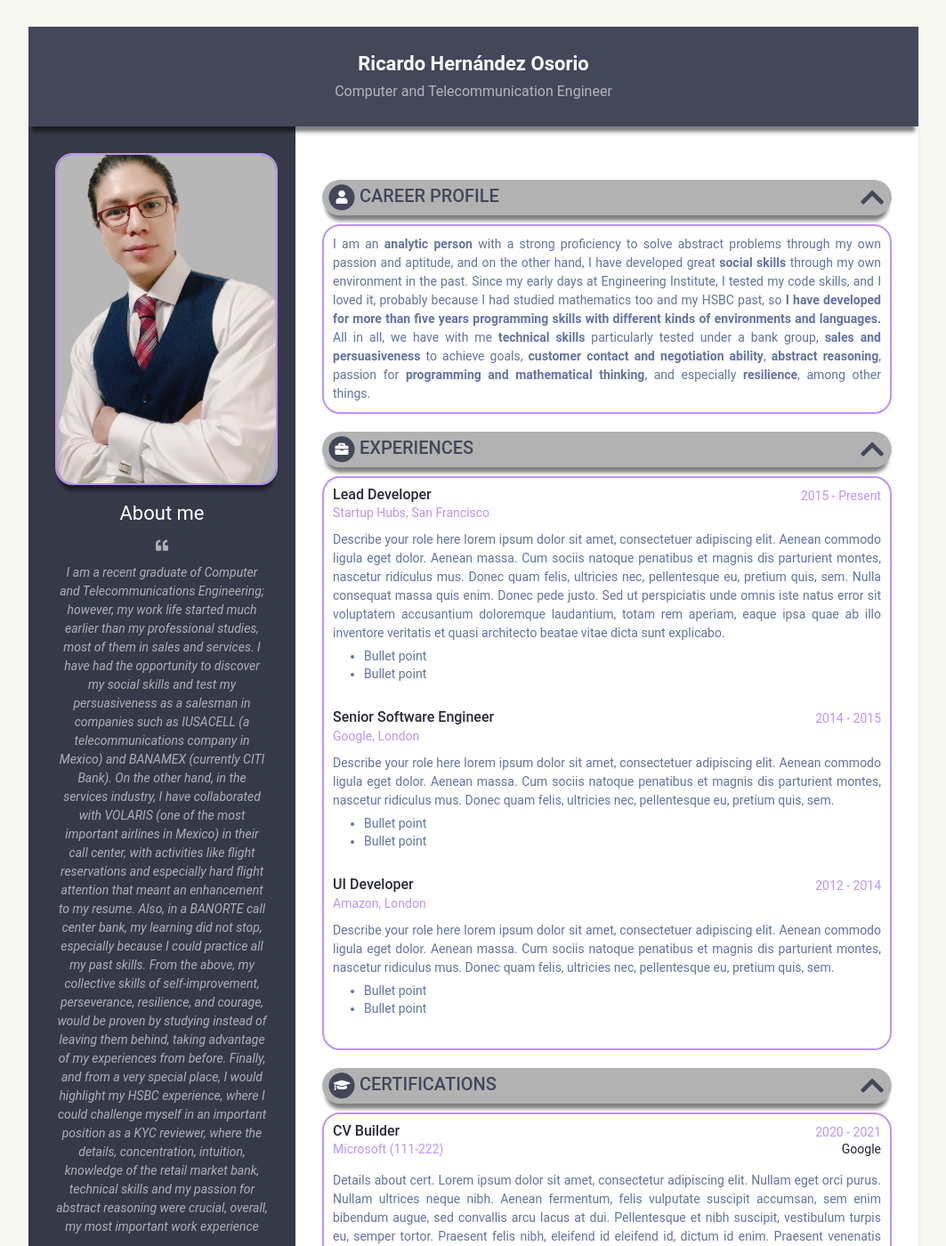
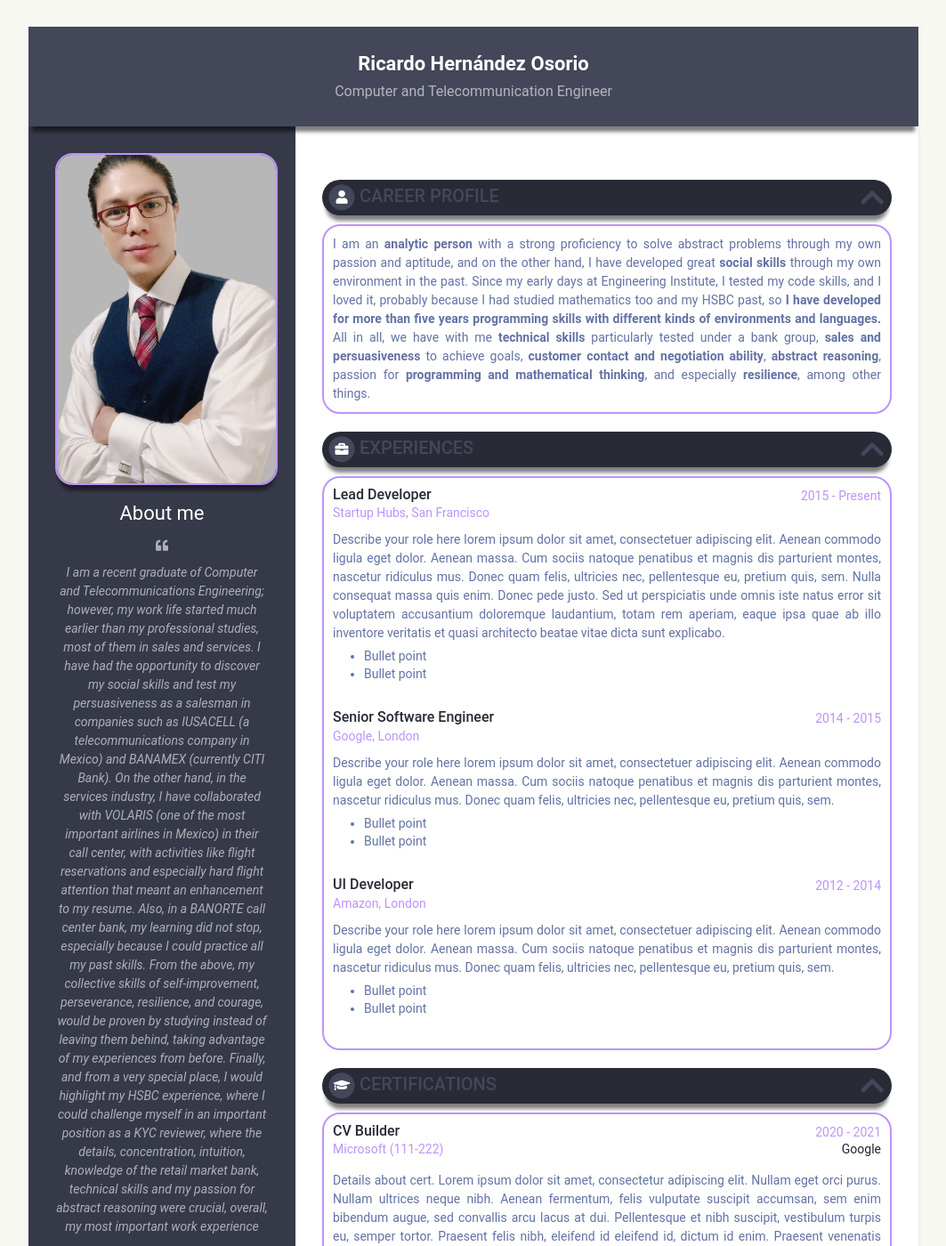
Before and after one commit to RicardoUAMmx/webcode, a Jekyll site: the page built from index.html, in a window 1280 px wide and 1400 px high. Shown: the whole window at 89% size, without its empty margins (108-1171 px from the left). Built offline with Jekyll 4.4.1, drawn with Linux system fonts in a browser that asks for light colours.

Commit message:
experimental cv-theme

```diff
--- a/_sass/_base.scss
+++ b/_sass/_base.scss
@@ -201,8 +201,8 @@
 	padding: 5px 7px 5px 7px;
     border-radius: 20px;
     box-shadow: 0 10px 4px -4px rgba(0, 0, 0, 0.5);
-	background: $theme-color;
-	background: rgba(0, 0, 0, 0.3);
+	background: $text-color;
+	text-color: $text-grey;
 	  .section-box-a {
 		flex: 1 1 auto;
 	  }
@@ -344,8 +344,11 @@
 
 .skillset {
   .item {
-    margin-bottom: 15px;
+    margin-bottom: 7px 2px 7px 2px;
     overflow: hidden;
+  }
+  .summary {
+	margin: 5px;
   }
   .level-title {
     font-size: 14px;
```
